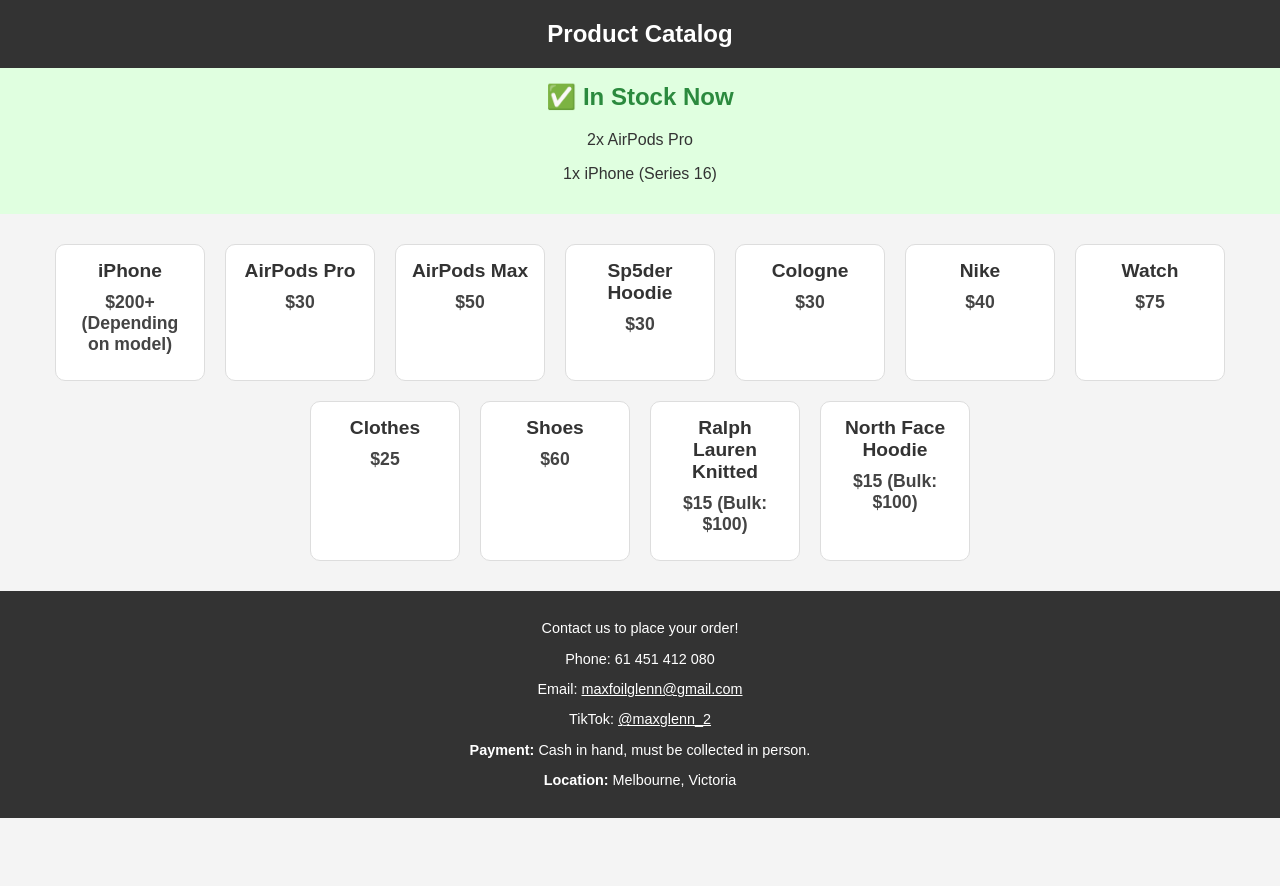
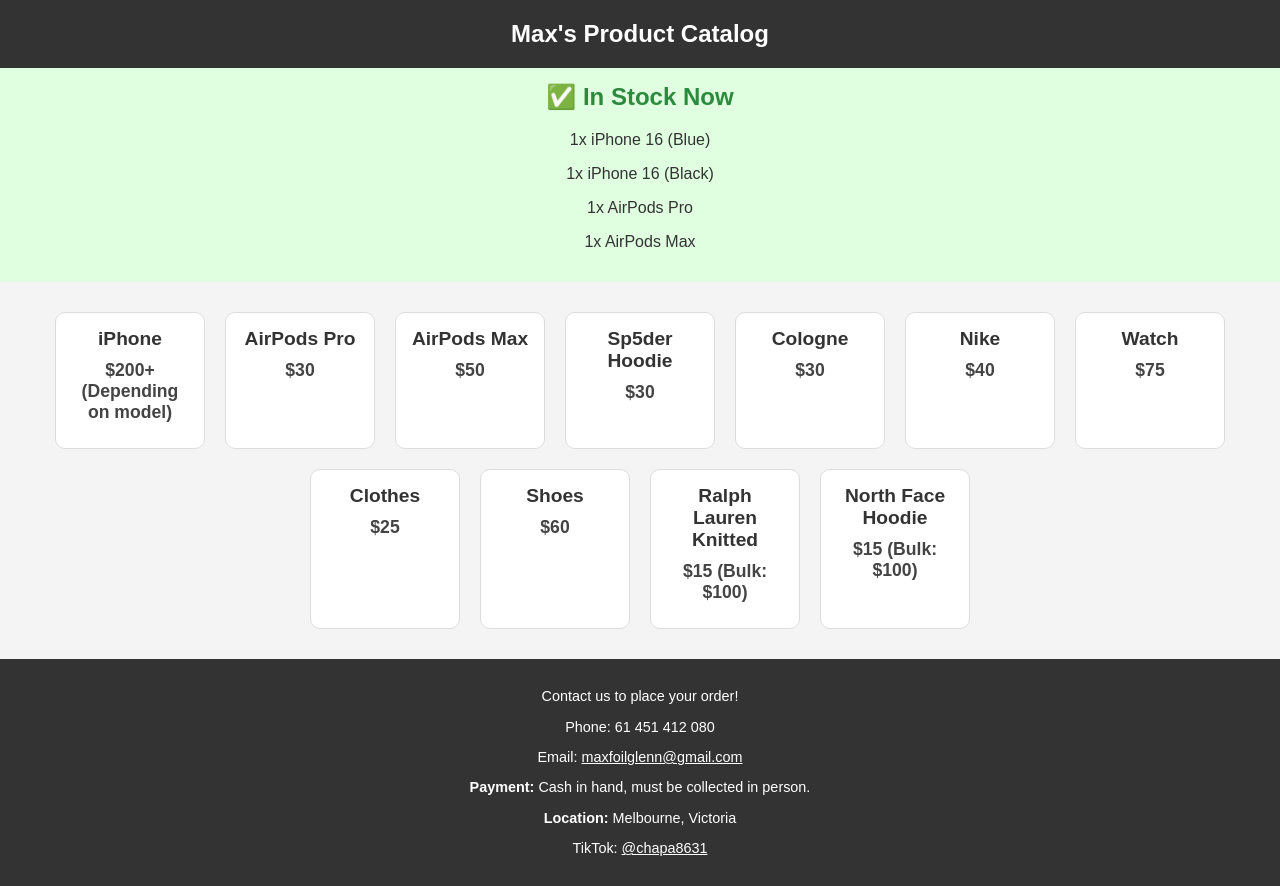
Before and after one commit to Vicvendor/Vicvendor.gifthub.io, a plain HTML site: page index.html in a window 1280 px wide. Before the commit the page ends 818 px from the top, so only its background shows below. Drawn offline with Linux system fonts and the light colour scheme.

Commit message:
index.html

```diff
--- a/index.html
+++ b/index.html
@@ -3,7 +3,7 @@
 <head>
   <meta charset="UTF-8" />
   <meta name="viewport" content="width=device-width, initial-scale=1.0" />
-  <title>Product Catalog</title>
+  <title>Max's Product Catalog</title>
   <style>
     body {
       margin: 0;
@@ -107,14 +107,16 @@
 
   <!-- Header -->
   <header>
-    <h1>Product Catalog</h1>
+    <h1>Max's Product Catalog</h1>
   </header>
 
   <!-- In Stock Now Section -->
   <div class="instock">
     <h2>✅ In Stock Now</h2>
-    <p>2x AirPods Pro</p>
-    <p>1x iPhone (Series 16)</p>
+    <p>1x iPhone 16 (Blue)</p>
+    <p>1x iPhone 16 (Black)</p>
+    <p>1x AirPods Pro</p>
+    <p>1x AirPods Max</p>
   </div>
 
   <!-- Product List -->
@@ -180,9 +182,9 @@
     <p>Contact us to place your order!</p>
     <p>Phone: 61 451 412 080</p>
     <p>Email: <a href="mailto:maxfoilglenn@gmail.com">maxfoilglenn@gmail.com</a></p>
-    <p>TikTok: <a href="https://www.tiktok.com/@maxglenn_2" target="_blank">@maxglenn_2</a></p>
     <p><strong>Payment:</strong> Cash in hand, must be collected in person.</p>
     <p><strong>Location:</strong> Melbourne, Victoria</p>
+    <p>TikTok: <a href="https://www.tiktok.com/@chapa8631" target="_blank">@chapa8631</a></p>
   </footer>
 
 </body>
```
